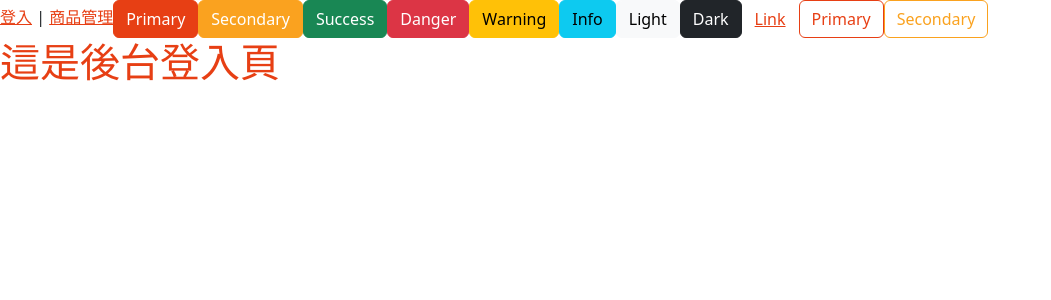
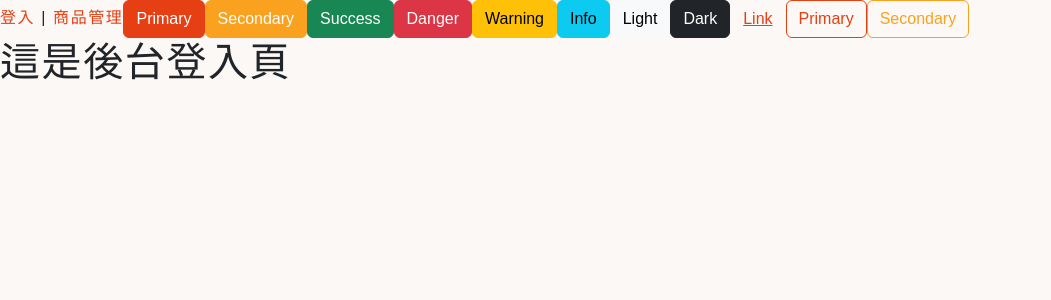
Before and after one commit to fafamia/admin-healthy-food, a Vue app: page / in a window 1280 px wide. Shown: the top 300 px of the page, without its empty margins (0-1051 px from the left). Built offline with nearby package versions, Linux system fonts and the light colour scheme.

Commit message:
全站設定、scss顏色增加

```diff
--- /dev/null
+++ b/src/assets/scss/_base.scss
@@ -0,0 +1,18 @@
+body {
+    //全站設定
+    font-size: 16px;
+    line-height: 1.5;
+    letter-spacing: 0.1rem;
+    font-family: 'Noto Sans TC', sans-serif;
+    background-color: #FBF8F5;
+}
+
+a {
+    text-decoration: none;
+}
+
+*,
+*:before,
+*:after {
+    box-sizing: border-box;
+}
--- a/src/assets/scss/_color.scss
+++ b/src/assets/scss/_color.scss
@@ -1,9 +1,17 @@
-.primary {
+.admin-primary {
     color: #E73F14;
 }
 
-.secondary {
+.admin-secondary {
     color: #FAA21F;
+}
+
+.admin-bg {
+    background-color: #FBF8F5;
+}
+
+.admin-bar {
+    background-color: #FFF3E0;
 }
 
 .btn-outline-primary {
--- a/src/assets/scss/main.scss
+++ b/src/assets/scss/main.scss
@@ -9,3 +9,4 @@
 @import "bootstrap/scss/bootstrap.scss";
 
 @import "./color";
+@import "./base"
```
